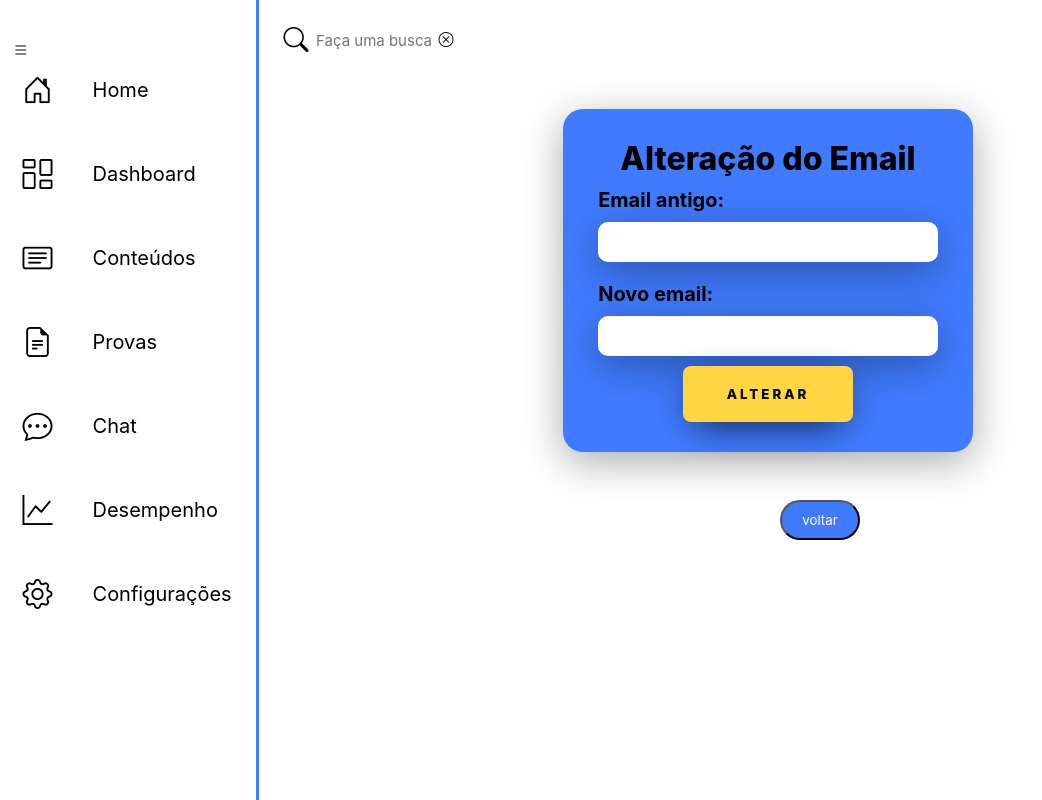
After one commit to pedropicinin/PIT, a PHP site: page /EMAIL.html in a window 1280 px wide. The commit adds this page. Shown: the whole page, without its empty margins (0-1042 px from the left). Run offline with PHP 8.4, Linux system fonts and the light colour scheme; some web fonts are replaced.

Commit message:
rev hmtl - figma

```diff
--- /dev/null
+++ b/pit/pit2/EMAIL.html
@@ -0,0 +1,110 @@
+<!DOCTYPE html>
+<html lang="en">
+<head>
+    <meta charset="UTF-8">
+    <meta name="viewport" content="width=device-width, initial-scale=1.0">
+    <title> Perfil </title>
+    <link rel="stylesheet" href="SENHA.css">
+    <link rel="stylesheet" href="https://cdn.jsdelivr.net/npm/bootstrap-icons@1.10.5/font/bootstrap-icons.css">
+</head>
+<body>
+    <!DOCTYPE html>
+<html lang="en">
+<head>
+    <meta charset="UTF-8">
+    <meta name="viewport" content="width=device-width, initial-scale=1.0">
+    <title>Document</title>
+    <link rel="stylesheet" href="CONFIGURACOES.css">
+    <link rel="stylesheet" href="https://cdn.jsdelivr.net/npm/bootstrap-icons@1.10.5/font/bootstrap-icons.css">
+</head>
+<body>
+    <nav class="menu-lateral">
+
+        <div class="btn-expandir">
+            <i class="bi bi-list"></i>
+        </div>
+
+        <ul>
+            <li class="item-menu">
+                <a href="">
+                    <span class="icon"><i class="bi bi-house-door"></i></i></i></span>
+                    <span class="txt-link">Home</span>
+                </a>
+            </li>
+            <li class="item-menu">
+                <a href="INICIAL.html">
+                    <span class="icon"><i class="bi bi-columns-gap"></i></i></span>
+                    <span class="txt-link">Dashboard</span>
+                </a>
+            </li>
+            <li class="item-menu">
+                <a href="#">
+                    <span class="icon"><i class="bi bi-card-text"></i></span>
+                    <span class="txt-link">Conteúdos</span>
+                </a>
+            </li>
+            <li class="item-menu">
+                <a href="#">
+                    <span class="icon"><i class="bi bi-file-earmark-text"></i></span>
+                    <span class="txt-link">Provas</span>
+                </a>
+            </li>
+            <li class="item-menu">
+                <a href="#">
+                    <span class="icon"><i class="bi bi-chat-dots"></i></span>
+                    <span class="txt-link">Chat</span>
+                </a>
+            </li>
+            <li class="item-menu">
+                <a href="#">
+                    <span class="icon"><i class="bi bi-graph-up"></i></span>
+                    <span class="txt-link">Desempenho</span>
+                </a>
+            </li>
+            <li class="item-menu">
+                <a href="CONFIGURACOES.html">
+                    <span class="icon"><i class="bi bi-gear"></i></span>
+                    <span class="txt-link">Configurações</span>
+                </a>
+            </li>
+        </ul>
+
+    </nav>
+
+    <div class="menu-principal">
+        <div class="header">
+            <div class="lupa-buscar">
+                <i class="bi bi-search"></i>
+            </div>
+            <div class="input-buscar">
+                <input type="text" name="" id="" placeholder="Faça uma busca">
+            </div>
+            <div class="btn-fechar">
+                <i class="bi bi-x-circle"></i>
+            </div>
+        </div>
+
+        <button class="voltar">
+            <a href="USUARIO.html"> voltar </a>
+        </button>
+
+        <form>
+            <div class="login-right">
+                <div class="card-login">
+                    <h1>Alteração do Email </h1>
+                    <div class="login">
+                        <label for="usuario">Email antigo:</label>
+                        <input type="password" name="senha"  required>
+                    </div>
+                    <div class="login">
+                        <label for="senha">Novo email:</label>
+                        <input type="password" name="senha"  required>
+                    </div>
+                    <button class="btn-login">Alterar</button>
+                </div>
+             </div>
+        </form>
+
+    </div>
+</body>
+</html>
--- a/pit/pit2/SENHA.css
+++ b/pit/pit2/SENHA.css
@@ -192,3 +192,22 @@ ul li.item-menu a .icon > i{
     box-shadow: 0px 10px 40px -12px ;
     padding: 20px;
 }
+
+.voltar {
+    display: flex;
+    position: absolute;
+    top: 500px;
+    padding: 10px 20px;
+    border-radius: 50px;
+    background-color: #407BFF;
+    width: 80px;
+    justify-content: center;
+    cursor: pointer;
+    left: 780px;
+
+}
+
+.voltar a {
+    text-decoration: none;
+    color: white;
+}
--- a/pit/pit2/USUARIO.css
+++ b/pit/pit2/USUARIO.css
@@ -170,6 +170,12 @@ ul li.item-menu a .icon > i{
     top: 120px;
 }
 
+.dados  a {
+    text-decoration: none;
+    color: #407BFF;
+
+}
+
 .grafico{
     display: flex;
     justify-content: center;
```
Also changed, not shown: pit/pit2/CONFIGURACOES.css (+40 -0 lines), pit/pit2/CONFIGURACOES.html (+9 -3 lines), pit/pit2/INICIAL.css (+36 -0 lines), pit/pit2/INICIAL.html (+17 -3 lines), pit/pit2/SENHA.html (+8 -4 lines), pit/pit2/TELEFONE.html (added, +111 -0 lines), pit/pit2/USUARIO.html (+7 -3 lines).
